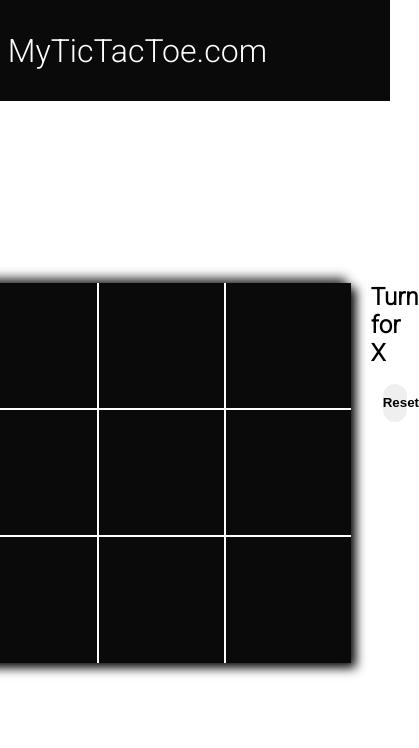
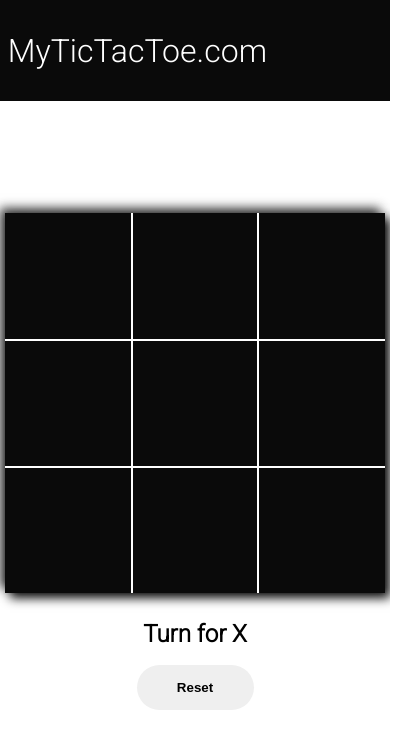
Before and after one commit to Raj-Aditya-27/TicTacToe, a plain HTML site: page index.html in a window 390 px wide. Shown: the whole page, 419 px wide, since content can reach past the window. Drawn offline with Linux system fonts and the light colour scheme.

Commit message:
Responsiveness added

```diff
--- a/style.css
+++ b/style.css
@@ -95,3 +95,22 @@ button{
 button:hover{
     background-color: rgba(128, 128, 128, 0.058);
 }
+
+@media screen and (max-width:700px) {
+    .gameAndInfo{
+        flex-direction: column;
+        row-gap: 7vw;
+    }
+
+    .info{
+        height: 15%;
+        width: 60%;
+        row-gap: 2vh;
+        font-size: 1.5rem;
+        font-weight:700;
+    }
+
+    button{
+        height: 40%;
+    }
+}
```
